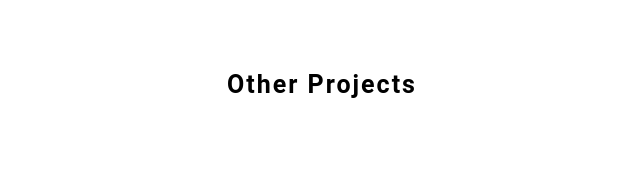
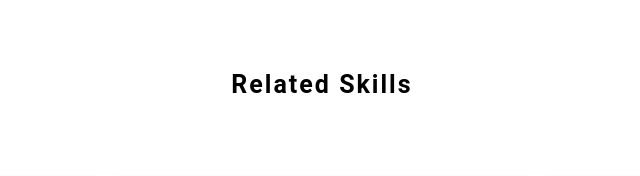
Before and after one commit to Lize101/portfolio, a plain HTML site: page project-mindstrong-mobile.html in a window 1280 px wide. Shown: the part 775-951 px from the top of the page, 318-958 px from the left. Drawn offline with Linux system fonts and the light colour scheme.

Commit message:
Remove heading

```diff
--- a/project-mindstrong-mobile.html
+++ b/project-mindstrong-mobile.html
@@ -80,7 +80,7 @@
             </div>
 
         </div>
-        <h3 class="h3LessSpace">Other Projects</h3>
+        <!-- <h3 class="h3LessSpace">Other Projects</h3> -->
         <!--2 column lapt sim-->
 
         <h3 class="h3LessSpace">Related Skills</h3>
```
